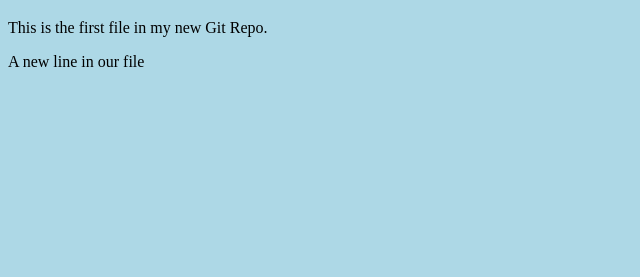
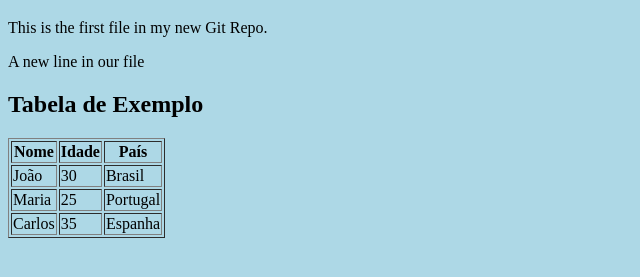
Before and after one commit to MitoTunado/Atv, a plain HTML site: page index.html in a window 1280 px wide. Shown: the part 61-338 px from the top of the page, without its empty margins (0-640 px from the left). Drawn offline with Linux system fonts and the light colour scheme.

Commit message:
Tabela adicionada no arquivo index.html

```diff
--- a/index.html
+++ b/index.html
@@ -12,5 +12,31 @@
     <p> This is the first file in my new Git Repo. </p>
     <p>A new line in our file</p>
 
+    <h2>Tabela de Exemplo</h2>
+
+    <table border="1">
+    <tr>
+        <th>Nome</th>
+        <th>Idade</th>
+        <th>País</th>
+    </tr>
+    <tr>
+        <td>João</td>
+        <td>30</td>
+        <td>Brasil</td>
+    </tr>
+    <tr>
+        <td>Maria</td>
+        <td>25</td>
+        <td>Portugal</td>
+    </tr>
+    <tr>
+        <td>Carlos</td>
+        <td>35</td>
+        <td>Espanha</td>
+    </tr>
+    </table>
+
+
 </body>
 </html>
```
